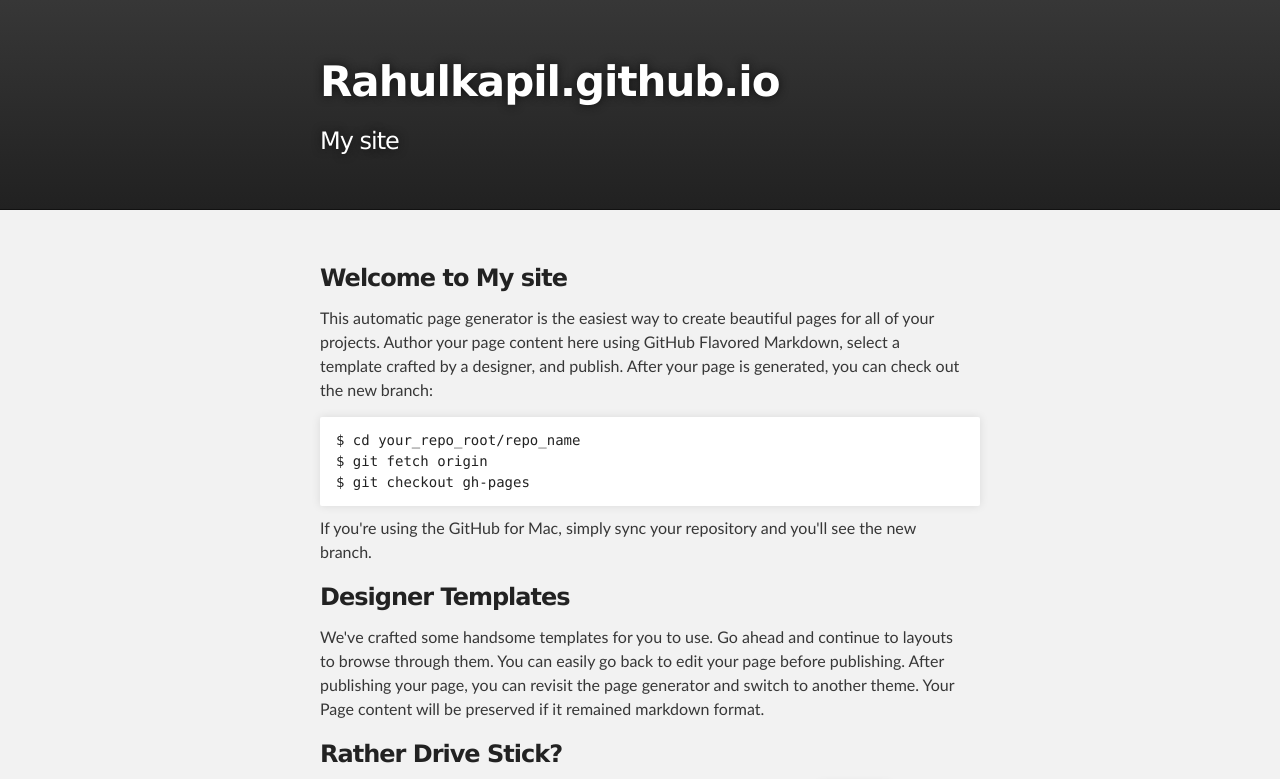
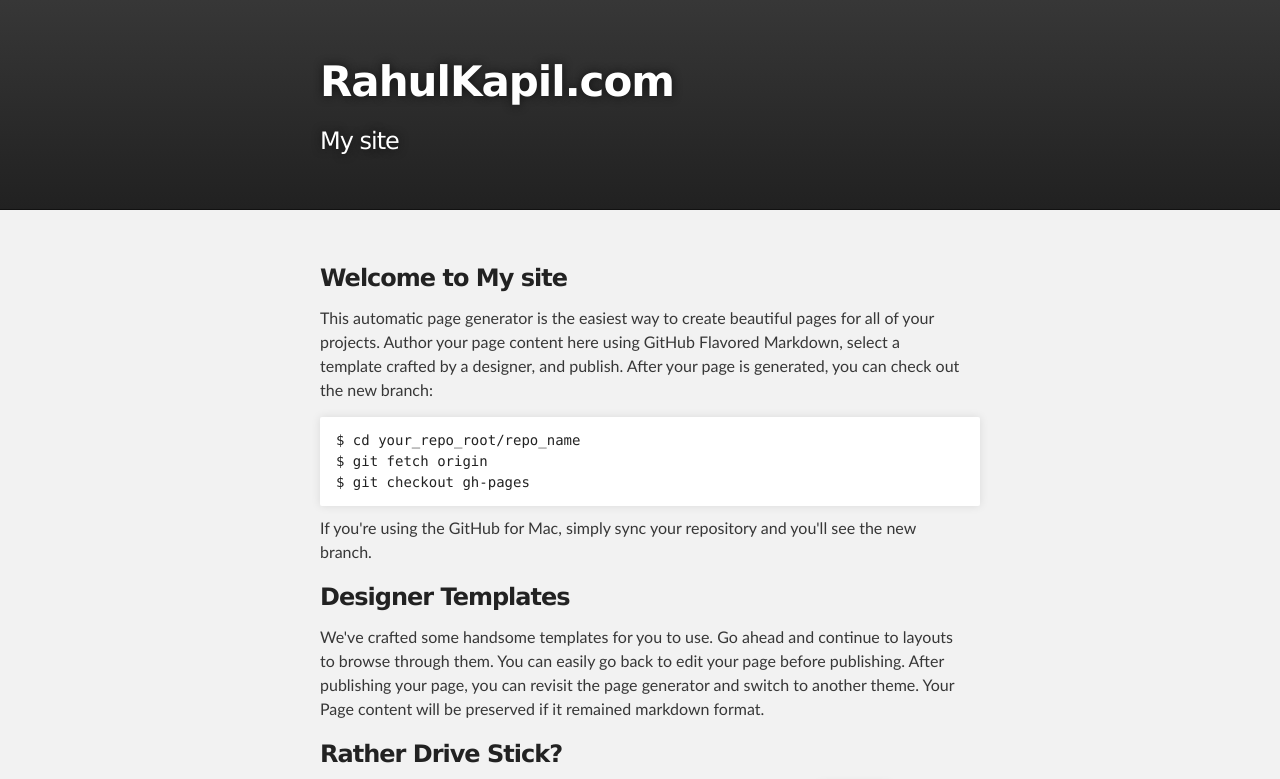
Before and after one commit to rahulkapil/rahulkapil.github.io, a plain HTML site: page index.html in a window 1280 px wide. Shown: the top 779 px of the page. Drawn offline with Linux system fonts and the light colour scheme.

Commit message:
title change 2

```diff
--- a/index.html
+++ b/index.html
@@ -17,7 +17,7 @@
     <div id="header_wrap" class="outer">
         <header class="inner">
 
-          <h1 id="project_title">Rahulkapil.github.io</h1>
+          <h1 id="project_title">RahulKapil.com</h1>
           <h2 id="project_tagline">My site</h2>
 
         </header>
```
